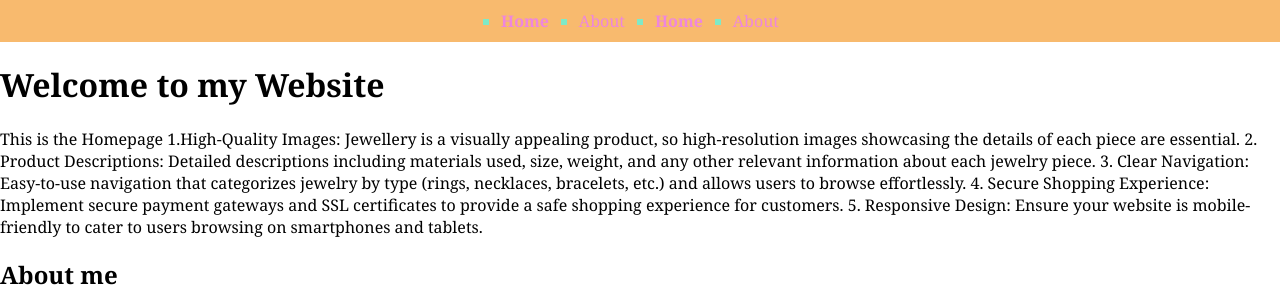
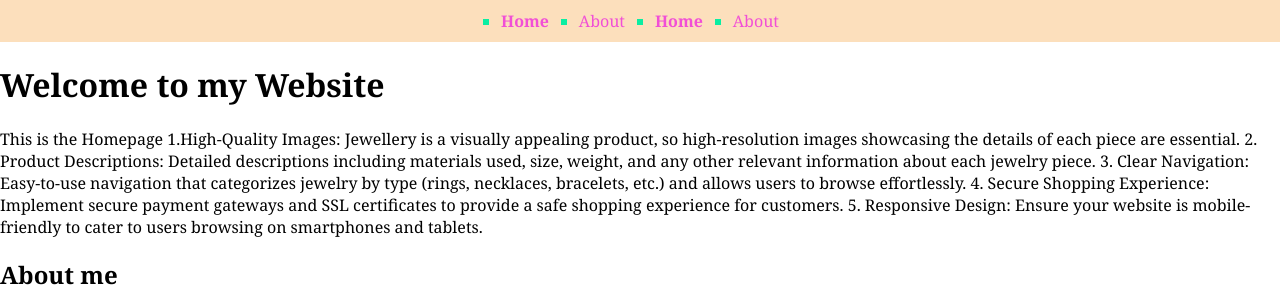
Before and after one commit to Jasleen2023/PHPBasicWebsite, a PHP site: page / in a window 1280 px wide. Shown: the top 308 px of the page. Run offline with PHP 8.4, Linux system fonts and the light colour scheme.

Commit message:
Add files via upload

```diff
--- a/styles.css
+++ b/styles.css
@@ -6,8 +6,8 @@ body{
     padding: 0;
 }
 header{
-    background-color: rgb(248, 186, 110);
-    color: rgb(128, 233, 198);
+    background-color: rgba(247, 161, 56, 0.336);
+    color: rgb(10, 238, 162);
     padding: 10px 0;
 }
 nav ul {
@@ -22,7 +22,7 @@ nav ul li {
 }
 
 nav ul li a {
-    color: #ee86dd;
+    color: #f14fd6;
     text-decoration: none;
 }
 
@@ -32,8 +32,8 @@ nav ul li.active a {
 }
 
 footer {
-    background-color: #db9898;
-    color: #def381;
+    background-color: #e6f057;
+    color: #f34e8d;
     text-align: center;
     padding: 10px 0;
     position: static;
```
